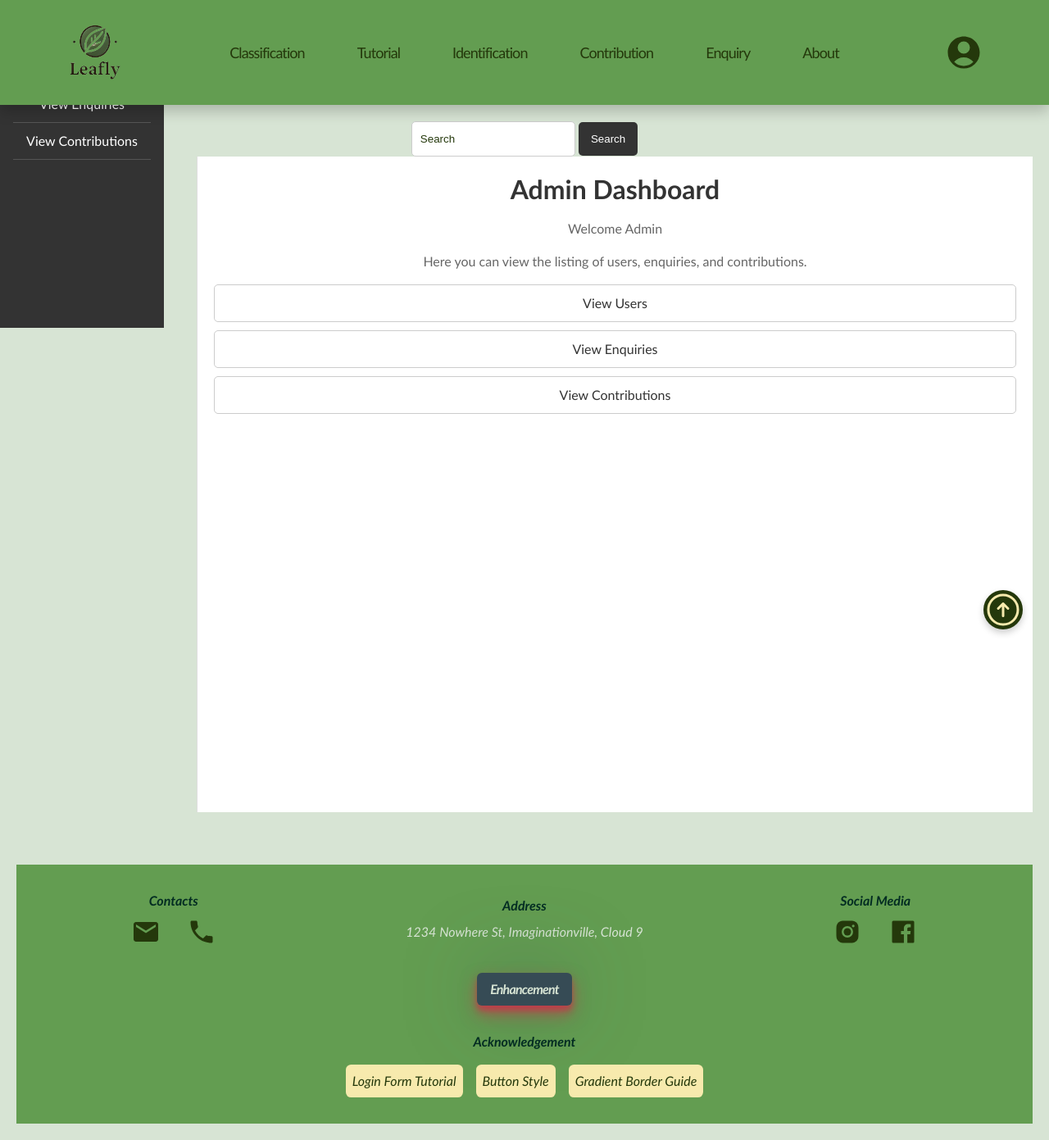
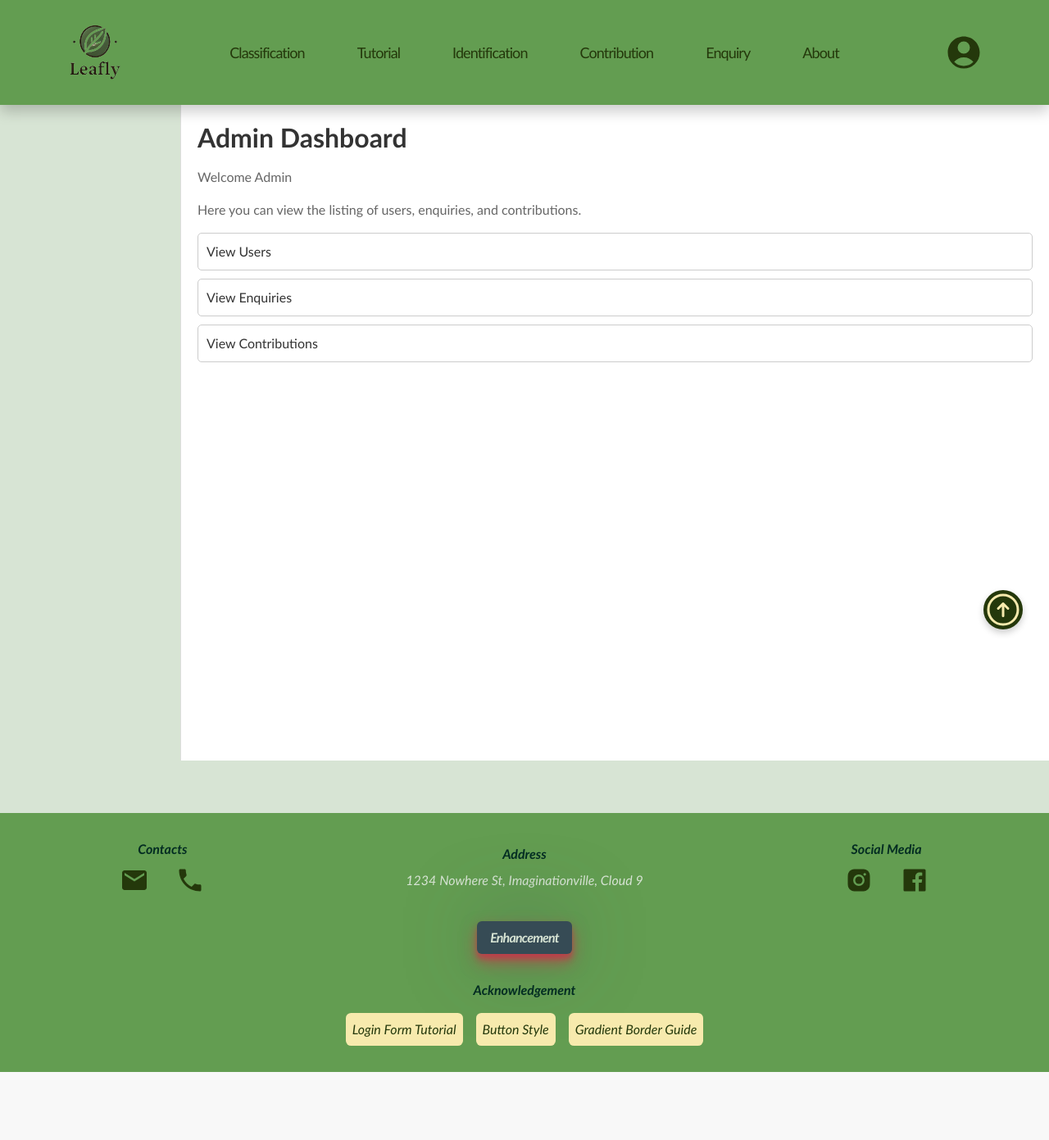
Before and after one commit to Lawrensu/Herbarium-PHP-, a PHP site: page /view_admin.php in a window 1280 px wide. Shown: the whole page at 82% size. After the commit the page ends 1308 px from the top, so only its background shows below. Run offline with PHP 8.4, Linux system fonts and the light colour scheme.

Commit message:
delete sec css

```diff
--- a/view_admin.php
+++ b/view_admin.php
@@ -8,25 +8,13 @@
     <meta name="keywords" content="admin, view, dashboard">
 
     <link rel="stylesheet" type="text/css" href="style/style.css">
+    <link rel="stylesheet" type="text/css" href="style/styles.css">
     <title>Admin View</title>
 </head>
 <body>
     <!-- Header -->
      <?php include 'include/header.php'; ?>
 
-    <!--search bar-->
-    <div class="search-bar">
-        <form action="search.php" method="POST">
-            <input type="text" name="search" placeholder="Search">
-            <button type="submit" name="submit-search">Search</button>
-        </form>
-
-    <!-- Sidebar -->
-    <div class="sidebar-admin">
-        <a href="user_dashboard.php">View Users</a>
-        <a href="view_enquiry.php">View Enquiries</a>
-        <a href="view_contribute.php">View Contributions</a>
-    </div>
     <!-- Main Content -->
     <div class="main-content-admin">
         <h1>Admin Dashboard</h1>
```
